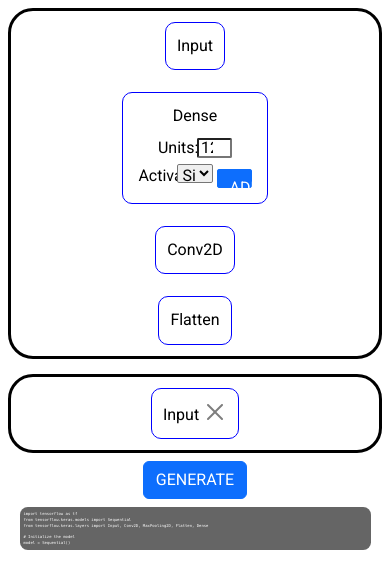
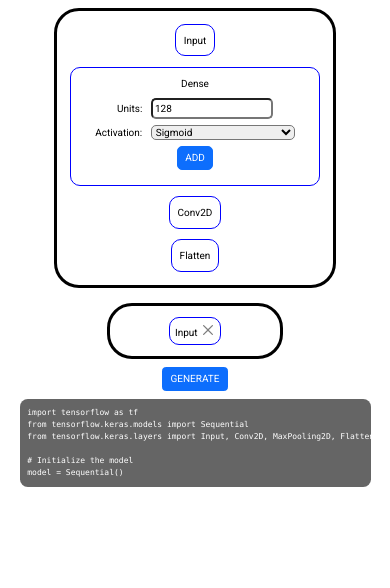
Before and after one commit to sabari50312/NNForge, a plain HTML site: page index.html in a window 390 px wide. Both pictures are taken after a click on the item "Dense". Drawn offline with nearby package versions, Linux system fonts and the light colour scheme.

Commit message:
fixed responsiveness

```diff
--- a/index.css
+++ b/index.css
@@ -1,10 +1,25 @@
+html {
+  font-size: 20px;
+}
+
+@media (max-width: 1000px) {
+  html {
+    font-size: 17px;
+  }
+}
+
+@media (max-width: 400px) {
+  html {
+    font-size: 10px;
+  }
+}
+
 body {
   text-align: center;
   padding: 0;
   margin: 0;
   font-family: "Roboto", sans-serif;
   font-weight: 400;
-  font-size: 1.5vw;
   font-style: normal;
 }
 
@@ -12,8 +27,9 @@ body {
   margin: 2%;
   border: 3px solid black;
   border-radius: 25px;
-  /* padding: 2%; */
-  min-width: 25%;
+  padding: 2%;
+  min-width: 45%;
+  max-width: fit-content;
 }
 
 .list {
@@ -27,17 +43,17 @@ body {
 
 .list-items {
   list-style-type: none;
+  max-width: 100%;
 }
 
 .layer {
   text-align: center;
-  margin: 3%;
+  margin: 2%;
   border: 1px solid blue;
-  max-width: fit-content;
-  max-height: min-content;
   padding: 3%;
   border-radius: 10px;
   list-style-type: none;
+  font-size: 1rem;
 }
 
 .architecture > .container > .list-items {
@@ -69,9 +85,10 @@ body {
   justify-content: space-around;
 }
 
-@media (max-width: 600px) {
+@media (max-width: 605px) {
   .flex-container {
     flex-direction: column;
+    align-items: center;
   }
 }
 
@@ -79,23 +96,24 @@ body {
   transition: opacity 1s ease;
   display: none;
   position: sticky;
-  bottom: 20px;
-  right: 20px;
+  /* bottom: 20px;
+  right: 20px; */
   background-color: #ffffff;
-  /* border: 1px solid #ccc; */
   border-radius: 5px;
   padding: 1vw;
-  width: max-content;
   height: fit-content;
   cursor: default;
+  /* max-height: max-content !important; */
 }
 
 .popup > * {
+  word-wrap: normal;
   margin-top: 1vw;
-  max-width: 9vw;
-  max-height: 5vw;
+  /* width: fit-content; */
+  max-height: 5rem;
   width: fit-content;
-  border-radius: 0.5vw;
+  border-radius: 5px;
+  margin: 0.3rem;
 }
 
 .del-button {
@@ -113,10 +131,10 @@ body {
 }
 
 .code-container {
-  font-size: 1vw;
+  font-size: 0.8rem;
   text-align: left;
   color: white;
-  padding: 1vw;
+  padding: 2%;
   margin-top: 2%;
   margin-left: 5%;
   margin-right: 5%;
```
